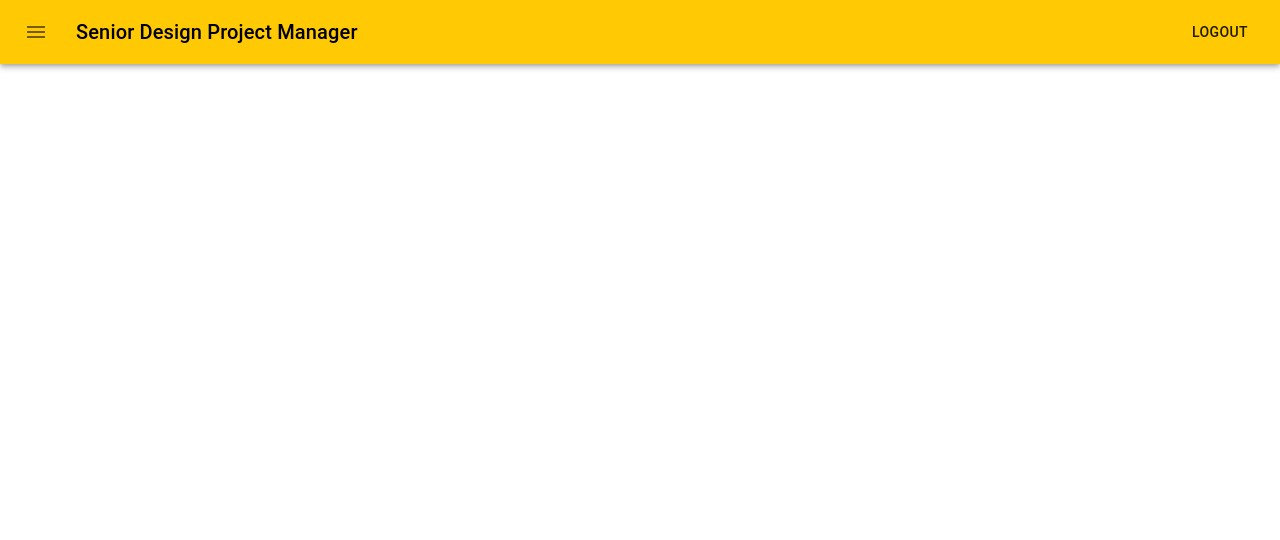
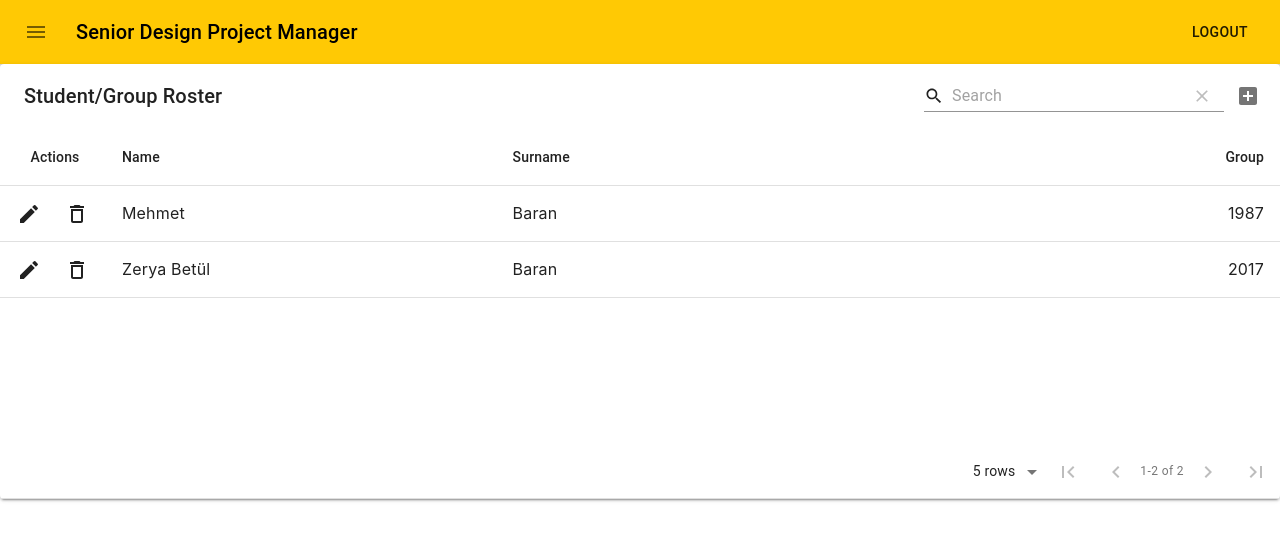
Before and after one commit to nguderian/SDPM, a React (Create React App) app in the folder frontend/: page /AdminClassPage in a window 1280 px wide. Shown: the top 540 px of the page. Built offline with nearby package versions, Linux system fonts and the light colour scheme.

Commit message:
basic table added, ui work next

```diff
--- a/frontend/src/Routes.js
+++ b/frontend/src/Routes.js
@@ -5,6 +5,7 @@
 import CreateFormContainer from './components/containers/forms/CreateFormContainer';
 import NewFormContainer from './components/containers/forms/NewFormContainer';
 import NavBarContainer from './components/containers/NavBarContainer';
+import AdminClassPage from './components/AdminClassPage';
 
 const routes = (
     <Router>
@@ -14,6 +15,7 @@
             <Route path='/login' exact component={Login}/>
             <Route path='/CreateForm' exact component={CreateFormContainer}/>
             <Route path='/NewForm' exact component={NewFormContainer}/>
+            <Route path='/AdminClassPage' exact component={AdminClassPage}/>
         </Switch>
     </Router>
 )
--- /dev/null
+++ b/frontend/src/components/AdminClassPage.js
@@ -0,0 +1,103 @@
+import React from 'react';
+import MaterialTable from 'material-table';
+import { forwardRef } from 'react';
+import AddBox from '@material-ui/icons/AddBox';
+import ArrowDownward from '@material-ui/icons/ArrowDownward';
+import Check from '@material-ui/icons/Check';
+import ChevronLeft from '@material-ui/icons/ChevronLeft';
+import ChevronRight from '@material-ui/icons/ChevronRight';
+import Clear from '@material-ui/icons/Clear';
+import DeleteOutline from '@material-ui/icons/DeleteOutline';
+import Edit from '@material-ui/icons/Edit';
+import FilterList from '@material-ui/icons/FilterList';
+import FirstPage from '@material-ui/icons/FirstPage';
+import LastPage from '@material-ui/icons/LastPage';
+import Remove from '@material-ui/icons/Remove';
+import SaveAlt from '@material-ui/icons/SaveAlt';
+import Search from '@material-ui/icons/Search';
+import ViewColumn from '@material-ui/icons/ViewColumn';
+
+const tableIcons = {
+  Add: forwardRef((props, ref) => <AddBox {...props} ref={ref} />),
+  Check: forwardRef((props, ref) => <Check {...props} ref={ref} />),
+  Clear: forwardRef((props, ref) => <Clear {...props} ref={ref} />),
+  Delete: forwardRef((props, ref) => <DeleteOutline {...props} ref={ref} />),
+  DetailPanel: forwardRef((props, ref) => <ChevronRight {...props} ref={ref} />),
+  Edit: forwardRef((props, ref) => <Edit {...props} ref={ref} />),
+  Export: forwardRef((props, ref) => <SaveAlt {...props} ref={ref} />),
+  Filter: forwardRef((props, ref) => <FilterList {...props} ref={ref} />),
+  FirstPage: forwardRef((props, ref) => <FirstPage {...props} ref={ref} />),
+  LastPage: forwardRef((props, ref) => <LastPage {...props} ref={ref} />),
+  NextPage: forwardRef((props, ref) => <ChevronRight {...props} ref={ref} />),
+  PreviousPage: forwardRef((props, ref) => <ChevronLeft {...props} ref={ref} />),
+  ResetSearch: forwardRef((props, ref) => <Clear {...props} ref={ref} />),
+  Search: forwardRef((props, ref) => <Search {...props} ref={ref} />),
+  SortArrow: forwardRef((props, ref) => <ArrowDownward {...props} ref={ref} />),
+  ThirdStateCheck: forwardRef((props, ref) => <Remove {...props} ref={ref} />),
+  ViewColumn: forwardRef((props, ref) => <ViewColumn {...props} ref={ref} />)
+};
+
+export default function MaterialTableDemo() {
+  const [state, setState] = React.useState({
+    columns: [
+      { title: 'Name', field: 'name' },
+      { title: 'Surname', field: 'surname' },
+      { title: 'Group', field: 'birthYear', type: 'numeric' },
+    ],
+    data: [
+      { name: 'Mehmet', surname: 'Baran', birthYear: 1987, birthCity: 63 },
+      {
+        name: 'Zerya Betül',
+        surname: 'Baran',
+        birthYear: 2017,
+        birthCity: 34,
+      },
+    ],
+  });
+
+  return (
+    <MaterialTable
+      icons = {tableIcons}
+      title="Student/Group Roster"
+      columns={state.columns}
+      data={state.data}
+      editable={{
+        onRowAdd: newData =>
+          new Promise(resolve => {
+            setTimeout(() => {
+              resolve();
+              setState(prevState => {
+                const data = [...prevState.data];
+                data.push(newData);
+                return { ...prevState, data };
+              });
+            }, 600);
+          }),
+        onRowUpdate: (newData, oldData) =>
+          new Promise(resolve => {
+            setTimeout(() => {
+              resolve();
+              if (oldData) {
+                setState(prevState => {
+                  const data = [...prevState.data];
+                  data[data.indexOf(oldData)] = newData;
+                  return { ...prevState, data };
+                });
+              }
+            }, 600);
+          }),
+        onRowDelete: oldData =>
+          new Promise(resolve => {
+            setTimeout(() => {
+              resolve();
+              setState(prevState => {
+                const data = [...prevState.data];
+                data.splice(data.indexOf(oldData), 1);
+                return { ...prevState, data };
+              });
+            }, 600);
+          }),
+      }}
+    />
+  );
+}
```
